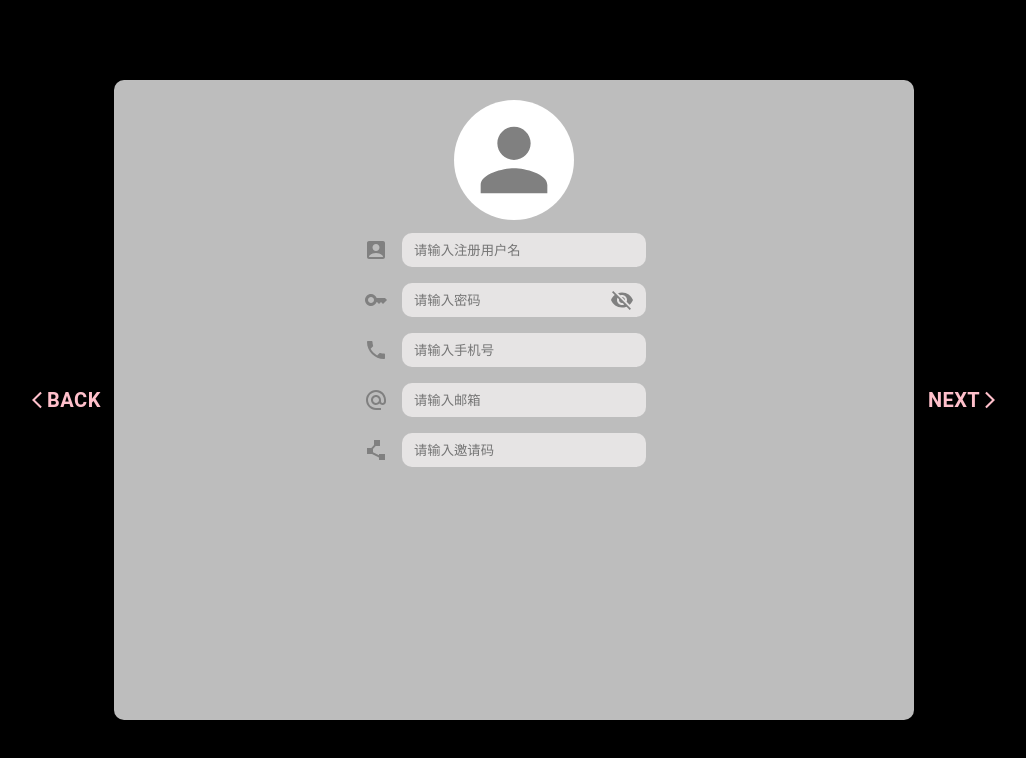
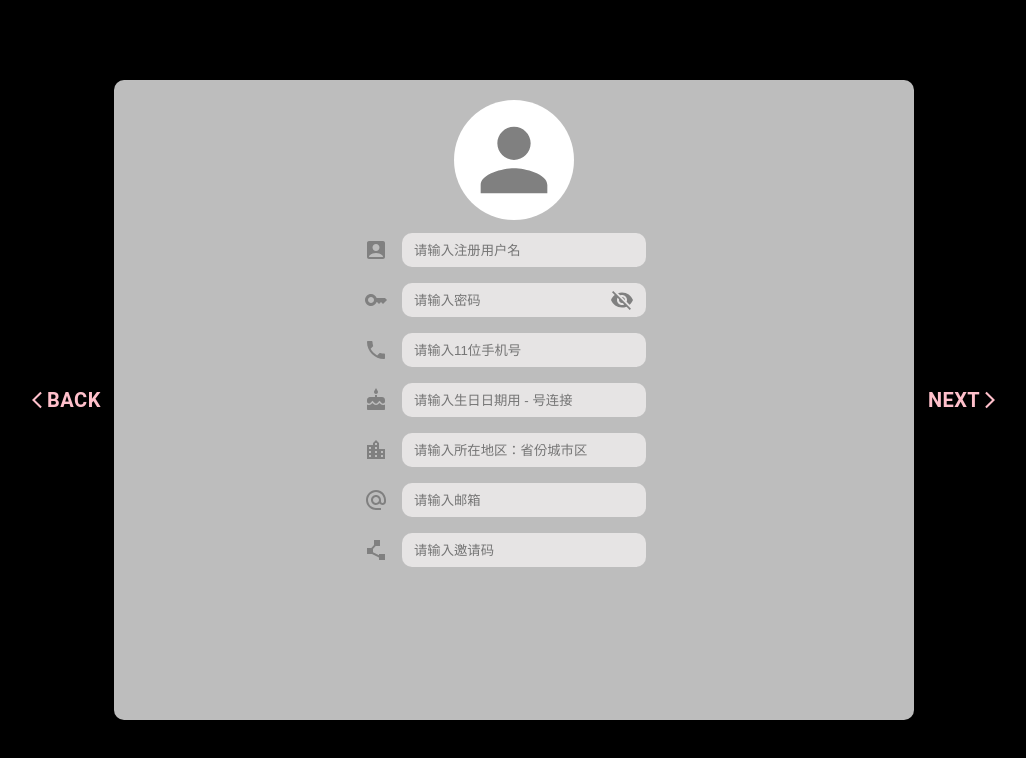
Before and after one commit to MissionMMM/react-app, a React (Create React App) app: page /login/register in a window 1280 px wide. Shown: the top 758 px of the page, without its empty margins (126-1152 px from the left). Built offline with nearby package versions, Linux system fonts and the light colour scheme.

Commit message:
注册页面添加动态效果完善静态

```diff
--- a/src/index.css
+++ b/src/index.css
@@ -19,3 +19,24 @@ body {
     background-color: #ACB1BF;
     border-radius: 4px;
 }
+
+/* 全局样式调整 */
+input {
+    border: 0;
+    outline:none;
+    background-color: rgb(230, 228, 228);
+    width: 70%;
+    height: 40px;
+    border-radius: 10px;
+    padding: 0 10px;
+    transition: 0.3s;
+    border: 2px solid transparent;
+}
+input:focus{
+    box-shadow: 0px 5px 10px 2px #333;
+}
+input:hover {
+    border: 2px solid rgb(97, 97, 97);
+
+    /* box-shadow: 5px 5px 10px 5px rgb(97, 97, 97); */
+}
--- a/src/index.js
+++ b/src/index.js
@@ -10,22 +10,22 @@ import router from './router/config'
 import { RouterProvider } from "react-router-dom";
 import './index.css'
 
-document.oncontextmenu = function () {
-    // alert("右键被禁用");
-    return false;
-};
+// document.oncontextmenu = function () {
+//     // alert("右键被禁用");
+//     return false;
+// };
 // 禁止F12打开调试控制台
-document.onkeydown =
-    document.onkeyup =
-    document.onkeypress =
-    function (event) {
-        let e =
-            event || window.event || arguments.callee.caller.arguments[0];
-        if (e && e.keyCode == 123 || e.key == "Shift" || e.key == "I") {
-            e.returnValue = false;
-            return false;
-        }
-    };
+// document.onkeydown =
+//     document.onkeyup =
+//     document.onkeypress =
+//     function (event) {
+//         let e =
+//             event || window.event || arguments.callee.caller.arguments[0];
+//         if (e && e.keyCode == 123 || e.key == "Shift" || e.key == "I") {
+//             e.returnValue = false;
+//             return false;
+//         }
+//     };
 
 const root = ReactDOM.createRoot(document.getElementById('root'))
 root.render(
--- a/src/pages/content/HomeMainContent.css
+++ b/src/pages/content/HomeMainContent.css
@@ -101,10 +101,6 @@
         transform: rotateZ(360deg);
     }
 }
-
-/* input:hover {
-    border: 0;
-} */
 
 .parent-box {
     width: 100vw;
--- a/src/pages/home/App.css
+++ b/src/pages/home/App.css
@@ -10,21 +10,6 @@
     /* margin: 50px auto; */
     position: relative;
     overflow: hidden;
-}
-
-input {
-    border: 0;
-    background-color: rgb(230, 228, 228);
-    width: 70%;
-    height: 40px;
-    border-radius: 10px;
-    padding: 0 10px;
-    transition: 0.3s;
-    border: 2px solid transparent;
-}
-input:hover {
-    border: 2px solid rgb(97, 97, 97);
-    /* box-shadow: 5px 5px 10px 5px rgb(97, 97, 97); */
 }
 
 div,
--- a/src/pages/instrument/instrument.js
+++ b/src/pages/instrument/instrument.js
@@ -1,6 +1,6 @@
 import { useEffect, useState } from "react";
 import "./instrument.css"
-import { useNavigate } from "react-router-dom";
+// import { useNavigate } from "react-router-dom";
 import cityCode from "./cityCode.js"
 import Dialog from '@mui/material/Dialog';
 import SuccessAlert from '../alert/successAlert.js'
@@ -17,7 +17,7 @@ function Instrument() {
     const [alertText, setAlertText] = useState("") // alert弹窗文案
     const [colorContent, setColorcontent] = useState("") // 拾色器内的颜色
 
-    const navigate = useNavigate() // 路由跳转
+    // const navigate = useNavigate() // 路由跳转
 
     // 拾色器
     const catchColor = () => {
@@ -46,7 +46,7 @@ function Instrument() {
             setOpenInfoAlert(true)
             return
         }
-        if (IDcardNumber.length !== 18) {
+        if (IDcardNumber.length != 18) {
             setAlertText("身份证号码有误")
             setOpenInfoAlert(true)
             return
--- a/src/pages/login/register.js
+++ b/src/pages/login/register.js
@@ -7,9 +7,11 @@ import AccountBoxIcon from '@mui/icons-material/AccountBox';
 import RemoveRedEyeIcon from '@mui/icons-material/RemoveRedEye';
 import VisibilityOffIcon from '@mui/icons-material/VisibilityOff';
 import KeyIcon from '@mui/icons-material/Key';
+import CakeIcon from '@mui/icons-material/Cake';
 import PolylineIcon from '@mui/icons-material/Polyline';
 import PhoneIcon from '@mui/icons-material/Phone';
 import AlternateEmailIcon from '@mui/icons-material/AlternateEmail';
+import LocationCityIcon from '@mui/icons-material/LocationCity';
 import { useNavigate } from 'react-router-dom'
 import { useState } from 'react';
 
@@ -20,7 +22,16 @@ function Register() {
     const [userPhone, setUserPhone] = useState('')
     const [userEmail, setUserEmail] = useState('')
     const [inviteNum, setInviteNum] = useState('')
+    const [birthDate, setBirthDate] = useState('')
+    const [city, setCity] = useState('')
     const [showPassword, setShowPassword] = useState(false)
+    const [inputActived1, setInputActived1] = useState(false)
+    const [inputActived2, setInputActived2] = useState(false)
+    const [inputActived3, setInputActived3] = useState(false)
+    const [inputActived4, setInputActived4] = useState(false)
+    const [inputActived5, setInputActived5] = useState(false)
+    const [inputActived6, setInputActived6] = useState(false)
+    const [inputActived7, setInputActived7] = useState(false)
 
     const back = () => {
         navigate('/login')
@@ -31,6 +42,58 @@ function Register() {
     const hidePw = () => {
         setShowPassword(false)
     }
+
+    const inputClick = (e) => {
+        switch (e) {
+            case 1:
+                setInputActived1(true)
+                break;
+            case 2:
+                setInputActived2(true)
+                break;
+            case 3:
+                setInputActived3(true)
+                break;
+            case 4:
+                setInputActived4(true)
+                break;
+            case 5:
+                setInputActived5(true)
+                break;
+            case 6:
+                setInputActived6(true)
+                break;
+            case 7:
+                setInputActived7(true)
+                break;
+        }
+    }
+    const inputBlur = (e) => {
+        switch (e) {
+            case 1:
+                setInputActived1(false)
+                break;
+            case 2:
+                setInputActived2(false)
+                break;
+            case 3:
+                setInputActived3(false)
+                break;
+            case 4:
+                setInputActived4(false)
+                break;
+            case 5:
+                setInputActived5(false)
+                break;
+            case 6:
+                setInputActived6(false)
+                break;
+            case 7:
+                setInputActived7(false)
+                break;
+        }
+    }
+
     return (
         <div className='register-box'>
             <Button color="secondary" className='register-siderbar left-animation' style={{ left: '10%', fontSize: '20px' }} onClick={() => { back() }}><ArrowBackIosNewIcon style={{ color: 'pink', fontSize: '20px', fontWeight: 'bold', cursor: 'pointer' }} onClick={() => back()} /><span className='register-text-1'>BACK</span></Button>
@@ -42,15 +105,15 @@ function Register() {
                 </div>
                 <div className='register-item'>
                     <div className='register-input-box'>
-                        <AccountBoxIcon className='register-icon-1' />
-                        <input className='register-input' placeholder='请输入注册用户名' value={userId} onChange={(e) => { setUserId(e.target.value) }}/>
+                        <AccountBoxIcon className='register-icon-1' style={{ color: inputActived1 ? '#333' : 'gray' }} />
+                        <input className='register-input' placeholder='请输入注册用户名' value={userId} onChange={(e) => { setUserId(e.target.value) }} onClick={() => inputClick(1)} onBlur={() => inputBlur(1)} />
                     </div>
                 </div>
                 {/* password box */}
                 <div className='register-item'>
                     <div className='register-input-box'>
-                        <KeyIcon className='register-icon-1' />
-                        <input className='register-input' type={showPassword ? 'text' : 'password'} placeholder='请输入密码' value={userPassword} onChange={(e) => { setUserPassword(e.target.value) }}/>
+                        <KeyIcon className='register-icon-1' style={{ color: inputActived2 ? '#333' : 'gray' }} />
+                        <input className='register-input' type={showPassword ? 'text' : 'password'} placeholder='请输入密码' value={userPassword} onChange={(e) => { setUserPassword(e.target.value) }} onClick={() => inputClick(2)} onBlur={() => inputBlur(2)} />
                         {showPassword ?
                             <RemoveRedEyeIcon className='register-icon-2' onClick={() => hidePw()} /> : <VisibilityOffIcon className='register-icon-2' onClick={() => showPw()} />
                         }
@@ -59,20 +122,32 @@ function Register() {
                 </div>
                 <div className='register-item'>
                     <div className='register-input-box'>
-                        <PhoneIcon className='register-icon-1' />
-                        <input className='register-input' placeholder='请输入手机号' maxLength={11} value={userPhone} onChange={(e) => { setUserPhone(e.target.value) }}/>
+                        <PhoneIcon className='register-icon-1' style={{ color: inputActived3 ? '#333' : 'gray' }} />
+                        <input className='register-input' placeholder='请输入11位手机号' maxLength={11} value={userPhone} onChange={(e) => { setUserPhone(e.target.value) }} onClick={() => inputClick(3)} onBlur={() => inputBlur(3)} />
                     </div>
                 </div>
                 <div className='register-item'>
                     <div className='register-input-box'>
-                        <AlternateEmailIcon className='register-icon-1' />
-                        <input className='register-input' placeholder='请输入邮箱' value={userEmail} onChange={(e) => { setUserEmail(e.target.value) }}/>
+                        <CakeIcon className='register-icon-1' style={{ color: inputActived6 ? '#333' : 'gray' }} />
+                        <input className='register-input' placeholder='请输入生日日期用 - 号连接' value={birthDate} onChange={(e) => { setBirthDate(e.target.value) }} onClick={() => inputClick(6)} onBlur={() => inputBlur(6)} />
                     </div>
                 </div>
                 <div className='register-item'>
                     <div className='register-input-box'>
-                        <PolylineIcon className='register-icon-1' />
-                        <input className='register-input' placeholder='请输入邀请码' value={inviteNum} onChange={(e) => { setInviteNum(e.target.value) }}/>
+                        <LocationCityIcon className='register-icon-1' style={{ color: inputActived7 ? '#333' : 'gray' }} />
+                        <input className='register-input' placeholder='请输入所在地区：省份城市区' value={city} onChange={(e) => { setCity(e.target.value) }} onClick={() => inputClick(7)} onBlur={() => inputBlur(7)} />
+                    </div>
+                </div>
+                <div className='register-item'>
+                    <div className='register-input-box'>
+                        <AlternateEmailIcon className='register-icon-1' style={{ color: inputActived4 ? '#333' : 'gray' }} />
+                        <input className='register-input' placeholder='请输入邮箱' value={userEmail} onChange={(e) => { setUserEmail(e.target.value) }} onClick={() => inputClick(4)} onBlur={() => inputBlur(4)} />
+                    </div>
+                </div>
+                <div className='register-item'>
+                    <div className='register-input-box'>
+                        <PolylineIcon className='register-icon-1' style={{ color: inputActived5 ? '#333' : 'gray' }} />
+                        <input className='register-input' placeholder='请输入邀请码' value={inviteNum} onChange={(e) => { setInviteNum(e.target.value) }} onClick={() => inputClick(5)} onBlur={() => inputBlur(5)} />
                     </div>
                 </div>
             </div>
```
